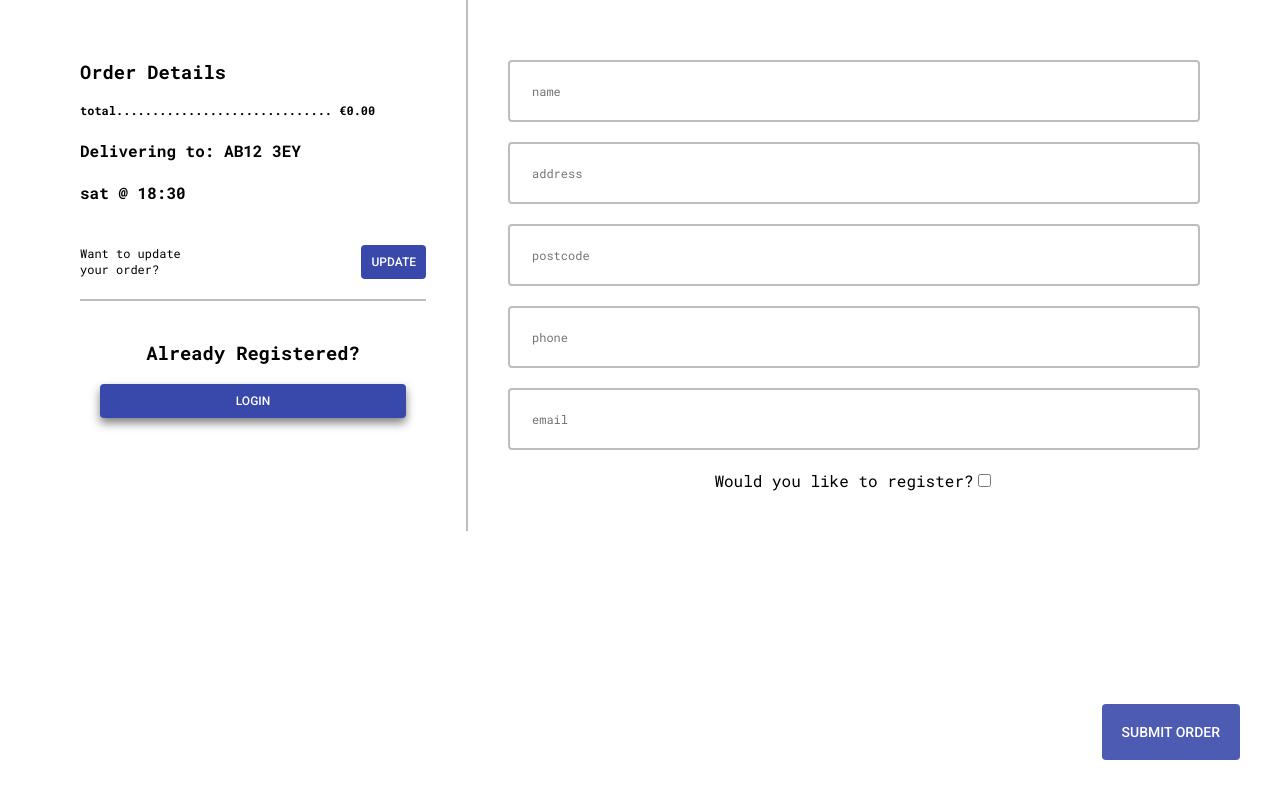
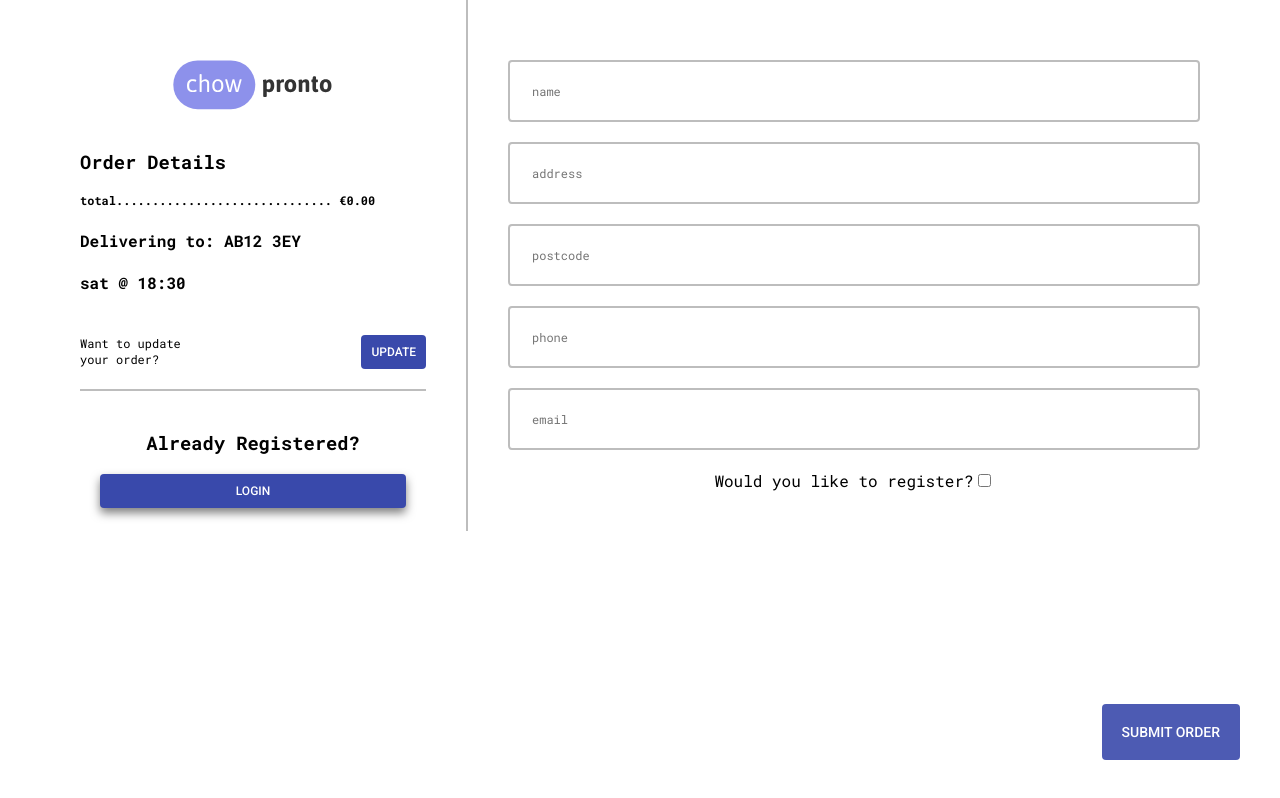
Before and after one commit to chingu-voyages/v19-bears-team-05, a React (Create React App) app in the folder chowpronto_frontend/: page /confirmOrder in a window 1280 px wide. Built offline with nearby package versions, Linux system fonts and the light colour scheme.

Commit message:
updated sidebar logic

```diff
--- a/chowpronto_frontend/src/patron/components/PageLayout.js
+++ b/chowpronto_frontend/src/patron/components/PageLayout.js
@@ -7,12 +7,14 @@ export const PageLayout = styled.div`
   margin: 0 auto;
   flex-wrap: wrap;
   position: relative;
+  height: max(100vh, max-content);
   & > div:nth-child(1) {
     flex: 1.5;
     height: 100%;
   }
   & > div:nth-child(2) {
     border-left: ${({ theme }) => theme.bd200u};
+    height: max(100vh, 100%);
   }
   @media screen and (max-width: 700px) {
     & > div:nth-child(1) {
--- a/chowpronto_frontend/src/patron/pages/confirmOrder/index.js
+++ b/chowpronto_frontend/src/patron/pages/confirmOrder/index.js
@@ -1,5 +1,6 @@
 import React, { useContext, useState } from "react";
-
+import { Link } from "react-router-dom";
+import styled from "styled-components";
 import { PageLayout } from "../../components/PageLayout";
 import { StyledSidebar } from "../../components/StyledSidebar";
 import { StyledPageMain } from "../../components/StyledPageMain";
@@ -10,12 +11,16 @@ import { CheckoutButton } from "../../../shared_components/CheckoutButton";
 import useCheckout from "../../../hooks/useCheckout";
 import { useHistory } from "react-router-dom";
 import { MenuContext } from "../../../../src/state/MenuContext";
+import useAuth from "../../../hooks/useAuth";
+import Logo from "../../../shared_components/Logo";
 
 const ConfirmOrderPage = (props) => {
   const { checkout } = useCheckout();
   const history = useHistory();
   let { state: ctx } = useContext(MenuContext);
   const [errMsg, setErrMsg] = useState("");
+  const { getUser, logout } = useAuth();
+  const user = getUser();
 
   function handleSubmit(e) {
     e.preventDefault();
@@ -48,7 +53,8 @@ const ConfirmOrderPage = (props) => {
 
   return (
     <PageLayout>
-      <StyledSidebar style={{ flex: 1.5 }}>
+      <StyledSidebar>
+        <Logo />
         <OrderDetails />
         <Login />
       </StyledSidebar>
@@ -67,4 +73,9 @@ const ConfirmOrderPage = (props) => {
   );
 };
 
+const UserBanner = styled.div`
+  margin-bottom: ${({ theme }) => theme.mg600};
+  font-size: ${({ theme }) => theme.fz300};
+`;
+
 export default ConfirmOrderPage;
--- a/chowpronto_frontend/src/patron/pages/menu/components/MenuSidebar.js
+++ b/chowpronto_frontend/src/patron/pages/menu/components/MenuSidebar.js
@@ -39,7 +39,6 @@ const MenuSidebar = () => {
                 return `${location.pathname}?loginModal=true`;
               }}
               style={{ cursor: "pointer" }}
-              // todo Figure out why the message is not updating on logout
             >
               Not me?
             </Link>
--- a/chowpronto_frontend/src/shared_components/LoginModal.js
+++ b/chowpronto_frontend/src/shared_components/LoginModal.js
@@ -19,11 +19,11 @@ const LoginModal = (props) => {
         <CloseButton onClick={() => history.goBack()}>close</CloseButton>
         <form
           action="POST"
-          onSubmit={(e) => {
-            e.preventDefault();
-            login(formData.email, formData.password);
-            history.goBack();
-          }}
+          // onSubmit={(e) => {
+          //   e.preventDefault();
+          //   login(formData.email, formData.password);
+          //   history.goBack();
+          // }}
         >
           <label htmlFor="email">email</label>
           <input
```
